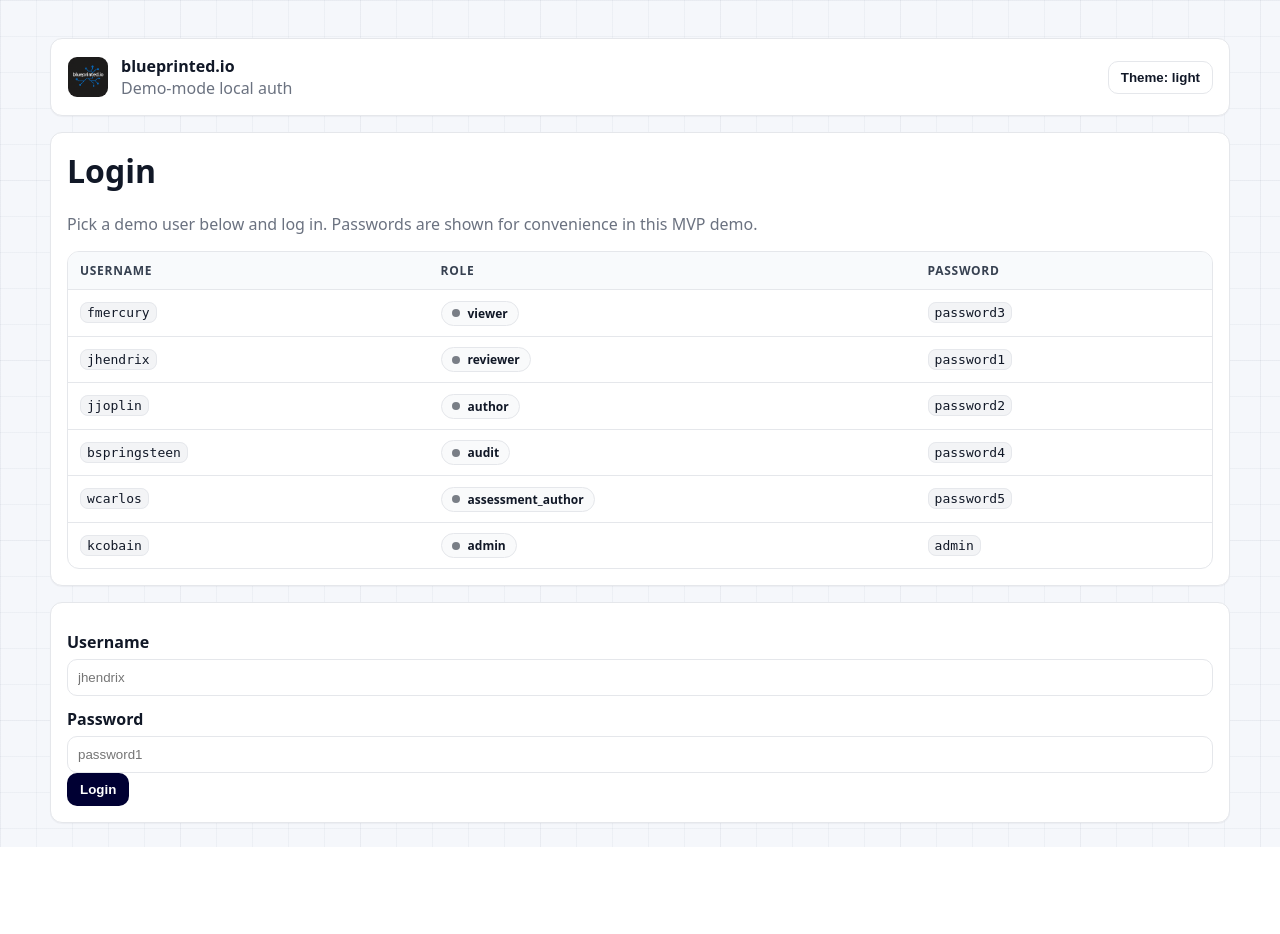
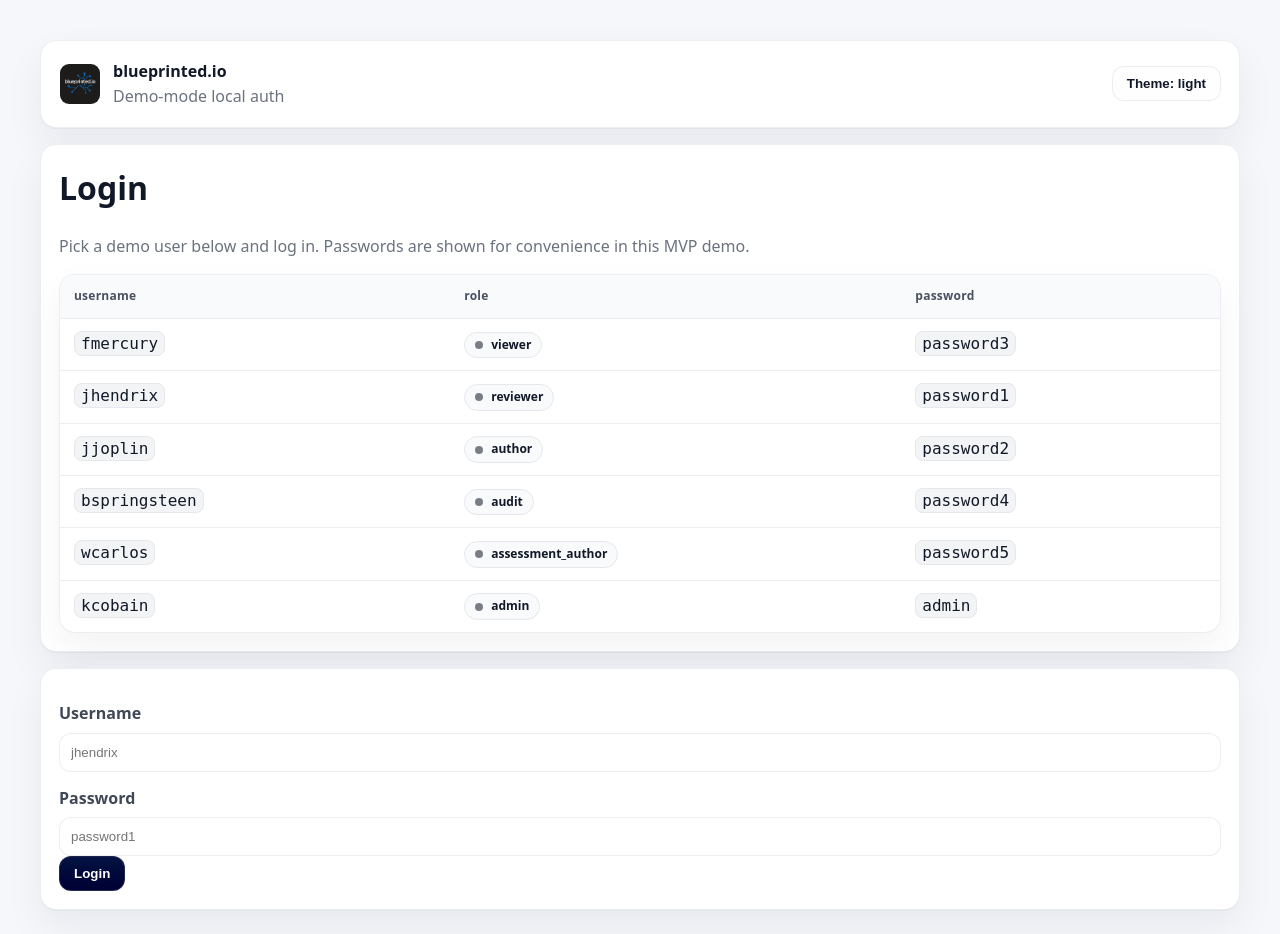
Before and after one commit to blueprinted-io/project-loom, a FastAPI app: page /login in a window 1280 px wide. Before the commit the page ends 847 px from the top, so only its background shows below. Run offline with FastAPI, Linux system fonts and the light colour scheme; data comes from the database, SQL or seed files in the repository; some libraries are stand-ins or nearby versions.

Commit message:
ui: calm/spacious enterprise refresh (surfaces, type, tables, buttons)

```diff
--- a/lcs_mvp/app/static/style.css
+++ b/lcs_mvp/app/static/style.css
@@ -42,24 +42,18 @@ html[data-theme="dark"]{
 }
 
 *{box-sizing:border-box}
+html{font-size:16px}
 body{
   font-family:ui-sans-serif,system-ui,-apple-system,Segoe UI,Roboto,Arial,sans-serif;
   margin:0;
   color:var(--ink);
-  background:
-    /* blueprint grid */
-    linear-gradient(rgba(11,42,74,.035) 1px, transparent 1px),
-    linear-gradient(90deg, rgba(11,42,74,.035) 1px, transparent 1px),
-    linear-gradient(rgba(11,42,74,.02) 1px, transparent 1px),
-    linear-gradient(90deg, rgba(11,42,74,.02) 1px, transparent 1px),
-    var(--bg);
-  background-size: 36px 36px, 36px 36px, 180px 180px, 180px 180px, auto;
-  background-position: 0 0, 0 0, 0 0, 0 0, 0 0;
+  line-height:1.55;
+  background: var(--bg);
 }
 a{color:var(--accent);text-decoration:none}
 a:hover{text-decoration:underline}
 
-.wrap{max-width:1180px;margin:0 auto;padding:18px}
+.wrap{max-width:1200px;margin:0 auto;padding:20px}
 
 .topbar{background:linear-gradient(180deg,var(--brand),var(--brand-2));border-bottom:1px solid rgba(255,255,255,.15)}
 
@@ -99,14 +93,13 @@ a:hover{text-decoration:underline}
 .role{font-weight:700}
 
 .layout{display:flex;gap:16px;align-items:flex-start}
-.sidebar{width:240px;flex:0 0 240px;background:var(--panel);border:1px solid var(--border);border-radius:12px;padding:12px;position:sticky;top:16px}
-.sidebar-section{margin-bottom:12px}
-.sidebar-title{font-size:12px;font-weight:800;color:rgba(55,65,81,.95);text-transform:uppercase;letter-spacing:.06em;margin:8px 6px}
-html[data-theme="dark"] .sidebar-title{color:rgba(229,231,235,.78)}
-.navlink{display:block;padding:10px 10px;border-radius:10px;color:var(--ink);border:1px solid transparent}
-.navlink:hover{background:rgba(243,244,246,.9);text-decoration:none;border-color:#eef2f7}
-html[data-theme="dark"] .navlink:hover{background:rgba(255,255,255,.06);border-color:rgba(255,255,255,.08)}
-.sidebar-foot{margin-top:18px;padding:10px 6px;border-top:1px solid var(--border);font-size:12px}
+.sidebar{width:260px;flex:0 0 260px;background:color-mix(in oklab, var(--panel) 96%, var(--bg));border:1px solid color-mix(in oklab, var(--border) 70%, transparent);border-radius:16px;padding:14px;position:sticky;top:18px;box-shadow:0 12px 30px rgba(17,24,39,.06)}
+.sidebar-section{margin-bottom:14px}
+.sidebar-title{font-size:12px;font-weight:750;color:color-mix(in oklab, var(--muted) 70%, var(--ink));text-transform:none;letter-spacing:.01em;margin:10px 8px}
+.navlink{display:block;padding:10px 12px;border-radius:12px;color:var(--ink);border:1px solid transparent;transition:background .15s ease,border-color .15s ease,transform .05s ease}
+.navlink:hover{background:color-mix(in oklab, var(--bg) 60%, var(--panel));text-decoration:none;border-color:color-mix(in oklab, var(--border) 55%, transparent)}
+.navlink:active{transform:translateY(1px)}
+.sidebar-foot{margin-top:18px;padding:10px 8px;border-top:1px solid color-mix(in oklab, var(--border) 70%, transparent);font-size:12px}
 
 .content{flex:1 1 auto;min-width:0}
 
@@ -114,28 +107,32 @@ html[data-theme="dark"] .navlink:hover{background:rgba(255,255,255,.06);border-c
 .row-right{display:flex;align-items:center;gap:10px}
 .grid{display:grid;grid-template-columns:repeat(auto-fit,minmax(260px,1fr));gap:14px;margin-top:14px}
 
-.card{background:var(--panel);border:1px solid var(--border);border-radius:12px;padding:16px;margin-top:14px;box-shadow:0 1px 1px rgba(17,24,39,.04)}
+.card{background:var(--panel);border:1px solid color-mix(in oklab, var(--border) 70%, transparent);border-radius:16px;padding:18px;margin-top:16px;box-shadow:0 18px 40px rgba(17,24,39,.06), 0 1px 0 rgba(17,24,39,.04)}
 
-.table{width:100%;border-collapse:separate;border-spacing:0;margin-top:12px;background:var(--panel);border:1px solid var(--border);border-radius:12px;overflow:hidden}
-.table th,.table td{border-bottom:1px solid var(--border);padding:10px 12px;text-align:left;vertical-align:top}
-.table th{background:rgba(248,250,252,.9);font-size:12px;text-transform:uppercase;letter-spacing:.06em;color:#374151}
-
-html[data-theme="dark"] .table th{background:rgba(2,6,23,.35);color:rgba(229,231,235,.86)}
+.table{width:100%;border-collapse:separate;border-spacing:0;margin-top:14px;background:var(--panel);border:1px solid color-mix(in oklab, var(--border) 70%, transparent);border-radius:16px;overflow:hidden;box-shadow:0 14px 36px rgba(17,24,39,.05)}
+.table th,.table td{border-bottom:1px solid color-mix(in oklab, var(--border) 70%, transparent);padding:12px 14px;text-align:left;vertical-align:top}
+.table th{background:color-mix(in oklab, var(--bg) 65%, var(--panel));font-size:12px;font-weight:800;letter-spacing:.02em;color:color-mix(in oklab, var(--muted) 65%, var(--ink))}
+.table tbody tr:nth-child(odd) td{background:color-mix(in oklab, var(--panel) 96%, var(--bg))}
+.table tbody tr:hover td{background:color-mix(in oklab, var(--panel) 90%, var(--bg))}
 .table tr:last-child td{border-bottom:none}
 
-.btn{display:inline-block;background:var(--brand);color:white;border:1px solid transparent;border-radius:10px;padding:8px 12px;cursor:pointer;font-weight:800}
-.btn.secondary{background:transparent;color:#fff;border-color:rgba(255,255,255,.25)}
-.btn:hover{filter:brightness(1.03)}
+.btn{display:inline-flex;align-items:center;justify-content:center;gap:8px;background:linear-gradient(180deg, color-mix(in oklab, var(--brand) 92%, #fff), var(--brand));color:white;border:1px solid rgba(255,255,255,.12);border-radius:12px;padding:9px 14px;cursor:pointer;font-weight:800;transition:transform .05s ease,filter .15s ease,box-shadow .15s ease}
+.btn:hover{filter:brightness(1.05)}
+.btn:active{transform:translateY(1px)}
 
-/* buttons inside content panels */
-.content .btn.secondary{background:var(--panel);color:var(--ink);border:1px solid var(--border)}
+.btn.secondary{background:color-mix(in oklab, var(--panel) 92%, var(--bg));color:var(--ink);border:1px solid color-mix(in oklab, var(--border) 70%, transparent)}
+.btn.secondary:hover{filter:none;box-shadow:0 10px 24px rgba(17,24,39,.06)}
 
-/* buttons inside cards (e.g., login header) */
-.card .btn.secondary{background:var(--panel);color:var(--ink);border:1px solid var(--border)}
+.btn:focus-visible{outline:3px solid color-mix(in oklab, var(--accent) 55%, transparent);outline-offset:2px}
 
-label{display:block;margin-top:12px;margin-bottom:6px;font-weight:800;color:var(--ink)}
-input,textarea,select{width:100%;background:var(--panel);color:var(--ink);border:1px solid var(--border);border-radius:10px;padding:10px}
-.check{display:flex;align-items:center;gap:10px;font-weight:800}
+/* buttons inside topbar need inverted secondary styling */
+.topbar .btn.secondary{background:transparent;color:#fff;border-color:rgba(255,255,255,.25)}
+.topbar .btn.secondary:hover{background:rgba(255,255,255,.08)}
+
+label{display:block;margin-top:14px;margin-bottom:7px;font-weight:750;color:color-mix(in oklab, var(--muted) 55%, var(--ink))}
+input,textarea,select{width:100%;background:color-mix(in oklab, var(--panel) 96%, var(--bg));color:var(--ink);border:1px solid color-mix(in oklab, var(--border) 70%, transparent);border-radius:12px;padding:11px;transition:border-color .15s ease, box-shadow .15s ease, background .15s ease}
+input:focus,textarea:focus,select:focus{outline:none;border-color:color-mix(in oklab, var(--accent) 55%, var(--border));box-shadow:0 0 0 4px color-mix(in oklab, var(--accent) 18%, transparent)}
+.check{display:flex;align-items:center;gap:10px;font-weight:750}
 .check input{width:auto}
 .muted{color:var(--muted)}
 
```
